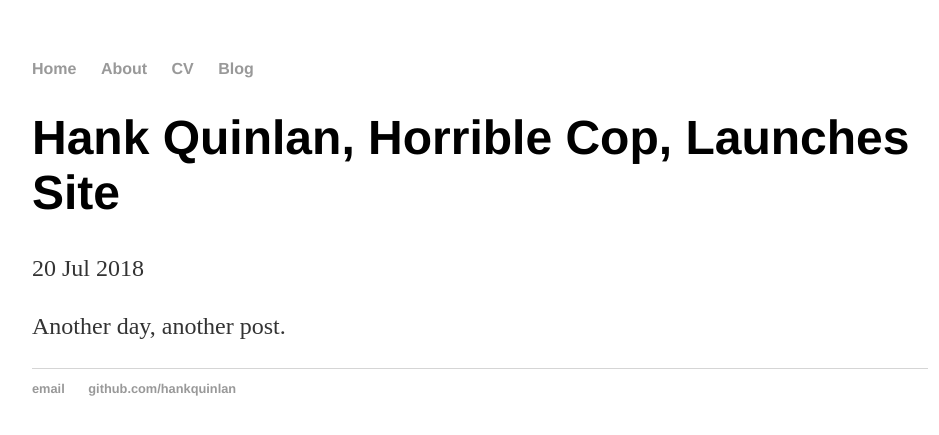
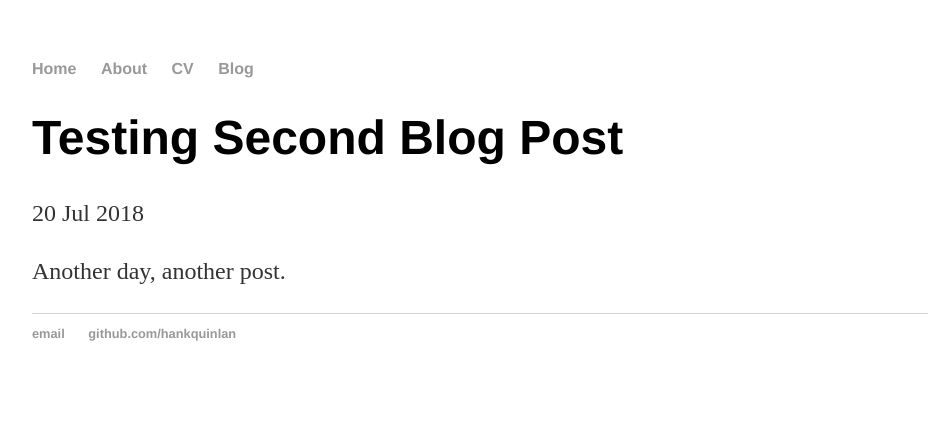
Before and after one commit to sdvassil/sdvassil.github.io, a Jekyll site: the page built from _posts/2018-07-20-second-test-blog.md, in a window 1280 px wide. Shown: the top 435 px of the page, without its empty margins (160-1099 px from the left). Built offline with Jekyll 4.4.1, drawn with Linux system fonts in a browser that asks for light colours.

Commit message:
Update 2018-07-20-second-test-blog.md
Update post title

```diff
--- a/_posts/2018-07-20-second-test-blog.md
+++ b/_posts/2018-07-20-second-test-blog.md
@@ -1,6 +1,6 @@
 ---
 layout: post
-title: "Hank Quinlan, Horrible Cop, Launches Site"
+title: "Testing Second Blog Post"
 date: 2018-07-20
 ---
 
```
